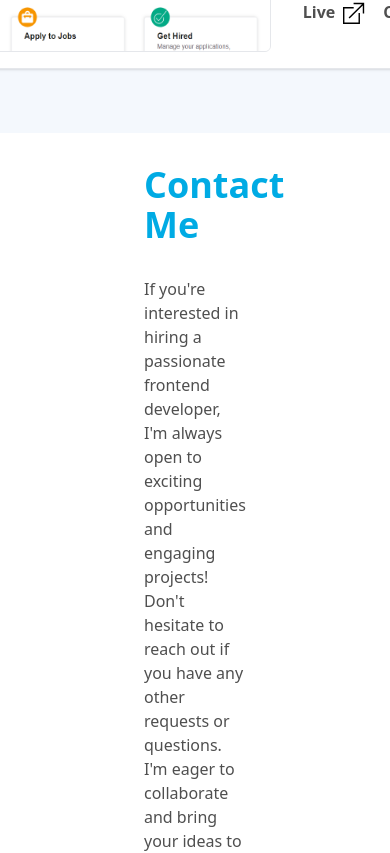
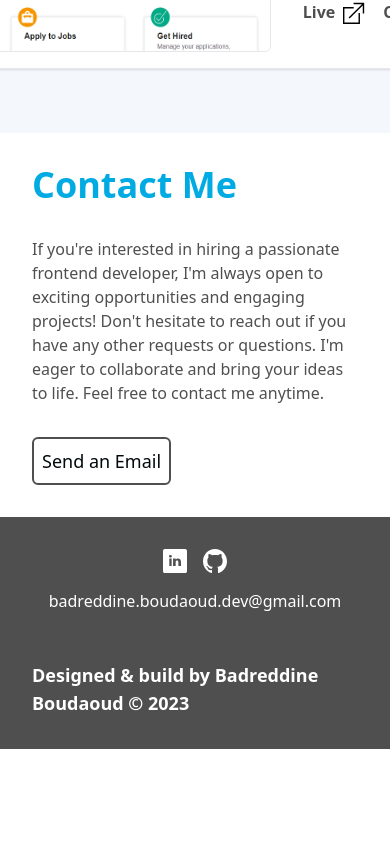
Before and after one commit to Badr-21/Portfolio-website, a React (Vite) app: page / in a window 390 px wide. Shown: the part 2920-3773 px from the top of the page. After the commit the page ends 3669 px from the top, so only its background shows below. Built offline with nearby package versions, Linux system fonts and the light colour scheme.

Commit message:
updated ContactMe component and added responsive styles

```diff
--- a/src/Components/ContactMe.jsx
+++ b/src/Components/ContactMe.jsx
@@ -2,7 +2,7 @@ import { forwardRef } from "react";
 
 const ContactMe = forwardRef(function ContactMe(props, contactMeRef) {
    return (
-      <section ref={contactMeRef} className="py-8 px-36">
+      <section ref={contactMeRef} className="py-8 lg:px-36 px-8 bg-white">
          <h2 className="text-4xl text-PictonBlue font-semibold mb-8">Contact Me</h2>
          <p className="text-DavysGray font-medium mb-8">
             If you&#39;re interested in hiring a passionate frontend developer, I&#39;m always open
```
